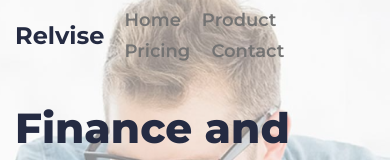
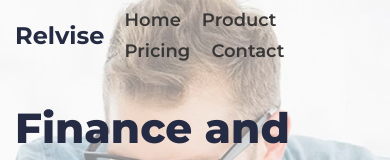
Before and after one commit to YaroslavMU/relvise, a plain HTML site: page index.html in a window 390 px wide. Shown: the top 160 px of the page. Drawn offline with Linux system fonts and the light colour scheme; files whose address does not match are found by name.

Commit message:
Update style.css

```diff
--- a/css/style.css
+++ b/css/style.css
@@ -183,6 +183,10 @@ body {
 @media (max-width: 479px) {
   .menu__link {
     font-size: 18px;
+  }
+  @media (max-width: 992px) {
+  .menu__link {
+    color: #383737;
   }
 }
 .menu__link:hover {
```
